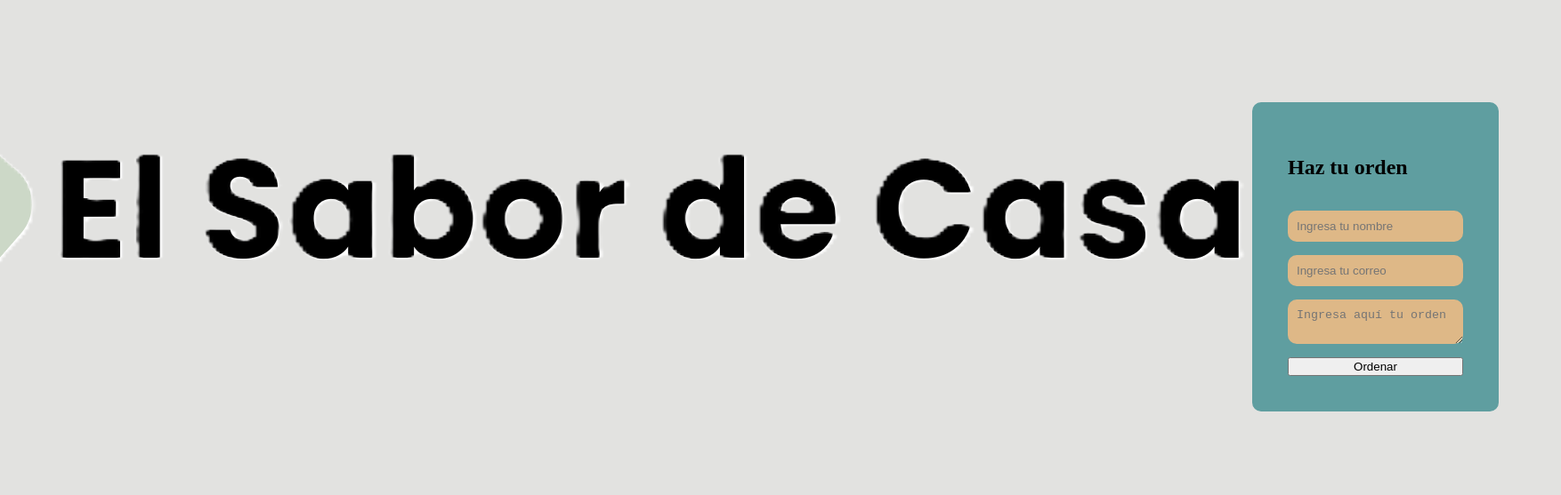
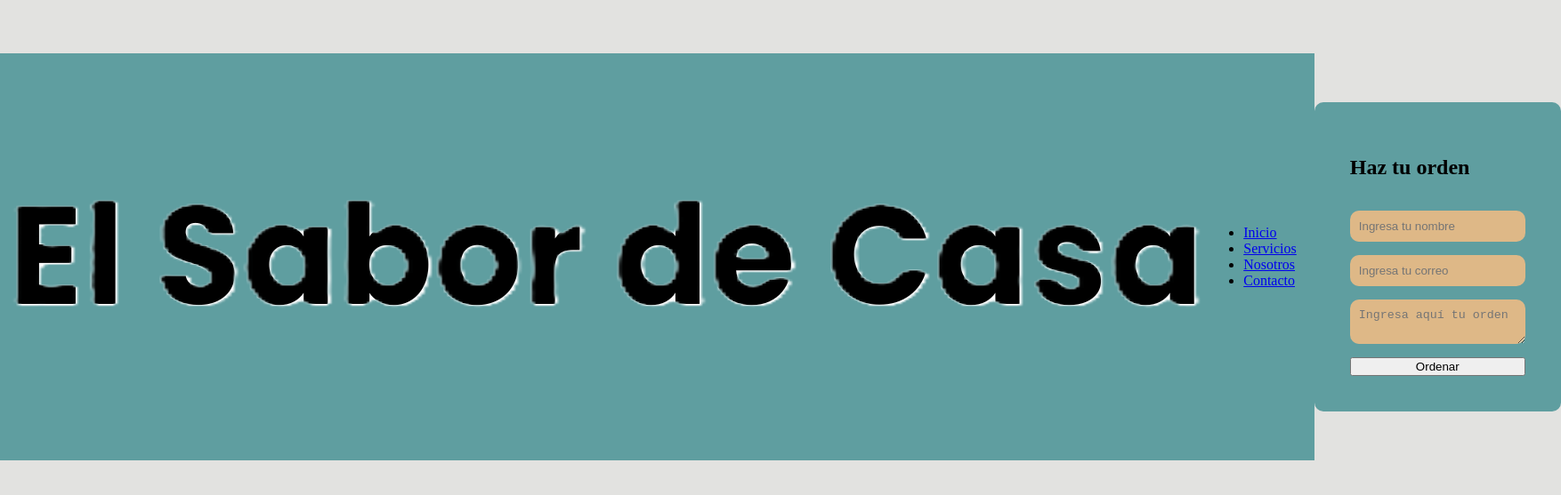
Before and after one commit to Chrix19/El-Sabor-de-la-Casa, a plain HTML site: page contacto.html in a window 1280 px wide. Shown: the part 119-676 px from the top of the page at 89% size, 1754 px wide, since content can reach past the window. Drawn offline with Linux system fonts and the light colour scheme.

Commit message:
Confirmar

```diff
--- a/contacto.css
+++ b/contacto.css
@@ -4,6 +4,14 @@ body{
     justify-content: center;
     align-items: center;
     height: 100vh;
+}
+
+.navbar{
+    display: flex;
+    background-color: cadetblue;
+    align-items: center;
+    justify-content: space-between;
+    padding: 0 20px;
 }
 
 .contenedor{
```
